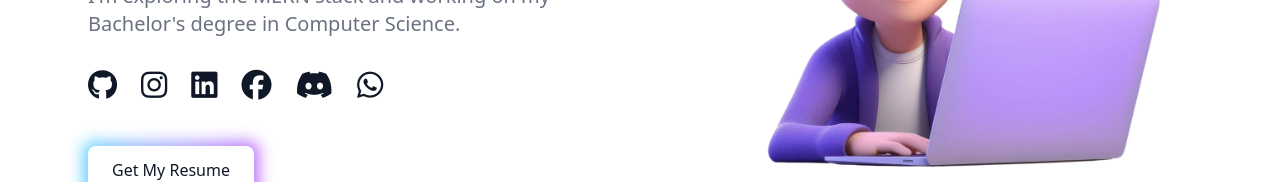
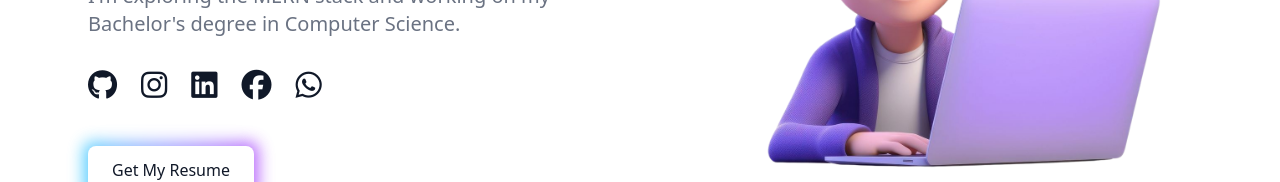
Before and after one commit to shubhamdixit2555/Portfolio_latest, a React (Vite) app: page /#home in a window 1280 px wide. Shown: the part 448-630 px from the top of the page. Built offline with nearby package versions, Linux system fonts and the light colour scheme.

Commit message:
Fix Instagram link and update Discord section
Updated Instagram link and commented out Discord link.

```diff
--- a/src/Components/Home.jsx
+++ b/src/Components/Home.jsx
@@ -73,10 +73,10 @@ export const Home = () => {
         </motion.p>
         <motion.ul variants={itemVariants} className="flex gap-4 md:gap-6">
           <li><a href="https://github.com/shubhamdixit2555" title="GitHub" target="_blank" rel="noopener noreferrer" className="hover:text-sky-500 transition-colors"><i className="fa-brands fa-github text-3xl"></i></a></li>
-          <li><a href="https://www.instagram.com/mr_shubham_dixit" title="Instagram" target="_blank" rel="noopener noreferrer" className="hover:text-sky-500 transition-colors"><i className="fa-brands fa-instagram text-3xl"></i></a></li>
+          <li><a href="https://www.instagram.com/shubham_dixittt" title="Instagram" target="_blank" rel="noopener noreferrer" className="hover:text-sky-500 transition-colors"><i className="fa-brands fa-instagram text-3xl"></i></a></li>
           <li><a href="https://www.linkedin.com/in/shubham-dixit-dev/" title="LinkedIn" target="_blank" rel="noopener noreferrer" className="hover:text-sky-500 transition-colors"><i className="fa-brands fa-linkedin text-3xl"></i></a></li>
           <li><a href="https://www.facebook.com/shubhamdixit2550" title="Facebook" target="_blank" rel="noopener noreferrer" className="hover:text-sky-500 transition-colors"><i className="fa-brands fa-facebook text-3xl"></i></a></li>
-          <li><a href="https://discord.com/invite/H6Q2SzUp" title="Discord" target="_blank" rel="noopener noreferrer" className="hover:text-sky-500 transition-colors"><i className="fa-brands fa-discord text-3xl"></i></a></li>
+          {/* <li><a href="https://discord.com/invite/H6Q2SzUp" title="Discord" target="_blank" rel="noopener noreferrer" className="hover:text-sky-500 transition-colors"><i className="fa-brands fa-discord text-3xl"></i></a></li> */}
           <li><a href="https://wa.me/9458549339" title="Whatsapp" target="_blank" rel="noopener noreferrer" className="hover:text-sky-500 transition-colors"><i className="fa-brands fa-whatsapp text-3xl"></i></a></li>
         </motion.ul>
         <motion.div variants={itemVariants} className="relative mt-3 group">
```
